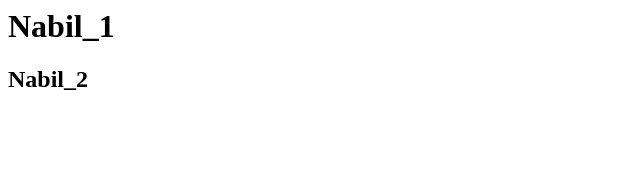
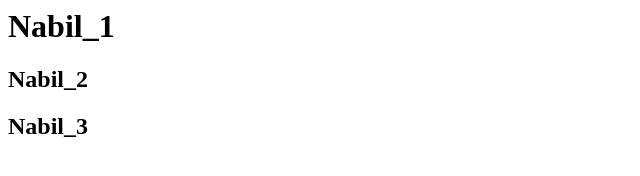
Before and after one commit to abdalladwaima/Course, a plain HTML site: page index.html in a window 1280 px wide. Shown: the whole page, without its empty margins (0-640 px from the left). Drawn offline with Linux system fonts and the light colour scheme.

Commit message:
Nabil_3
Nabil_3

```diff
--- a/index.html
+++ b/index.html
@@ -1,2 +1,3 @@
 <h1>Nabil_1</h1>
 <h2>Nabil_2</h2>
+<h2>Nabil_3</h2>
```
